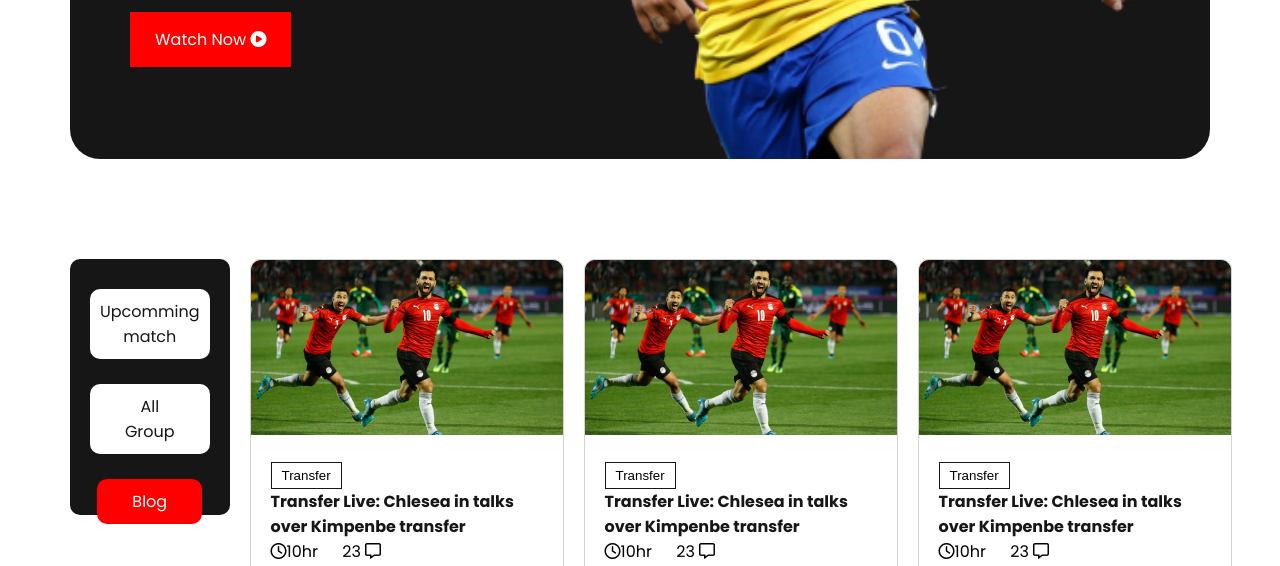
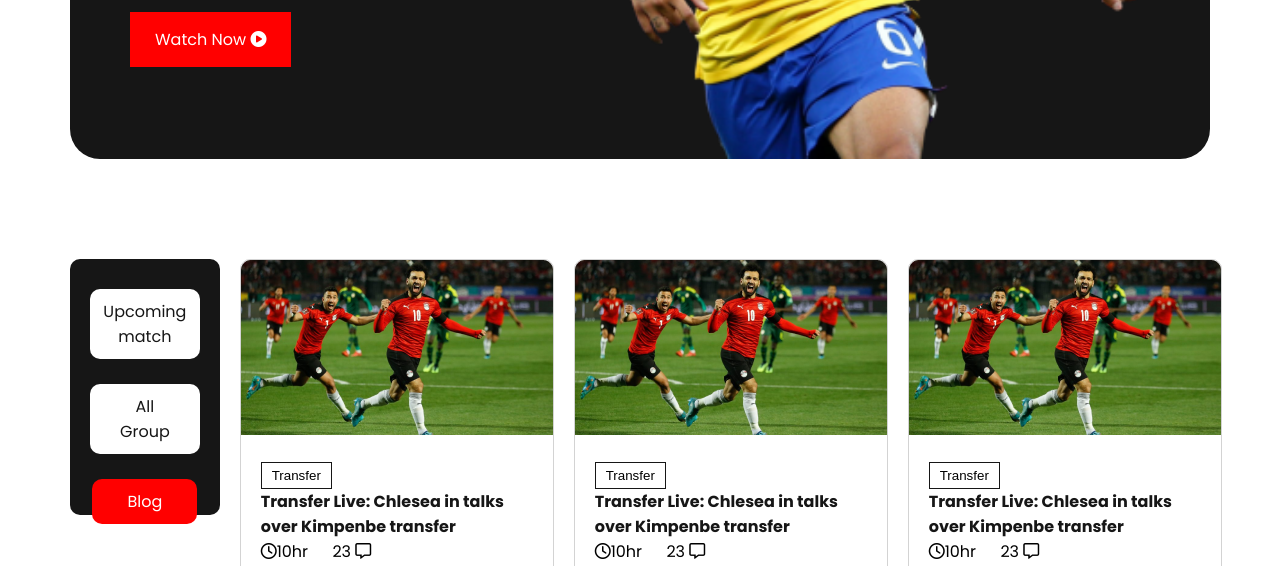
Before and after one commit to hridoyhalder1/assignment-2, a plain HTML site: page index.html in a window 1280 px wide. Shown: the part 534-1100 px from the top of the page. Drawn offline with Linux system fonts and the light colour scheme.

Commit message:
full site finished

```diff
--- a/index.html
+++ b/index.html
@@ -29,7 +29,7 @@
     <section class="blog container">
         <div class="top-cards">
             <div class="cards-button">
-                <a href="#" class="btn">Upcomming match</a><br>
+                <a href="#" class="btn">Upcoming match</a><br>
                 <a href="#" class="btn btn2">All Group</a><br>
                 <a href="#" class="btn btn3" id="red-btn">Blog</a>
             </div>
```
